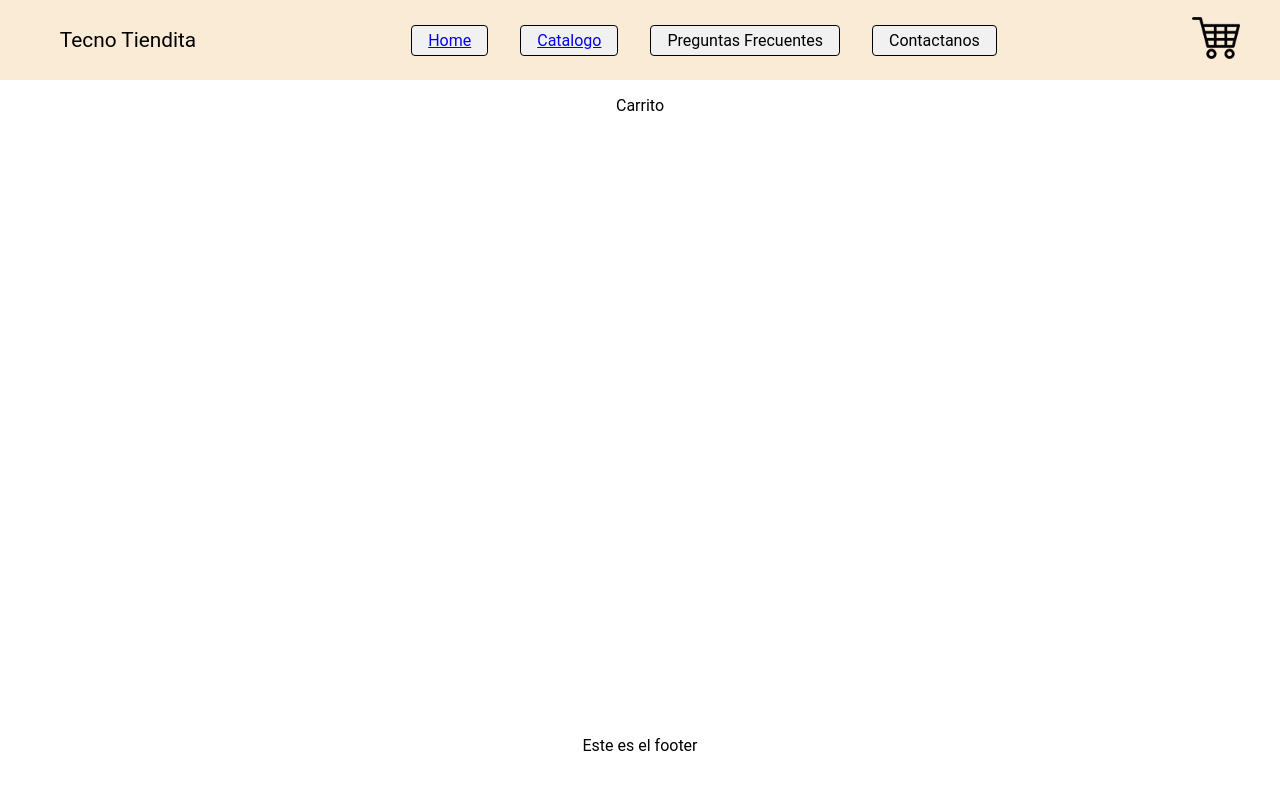
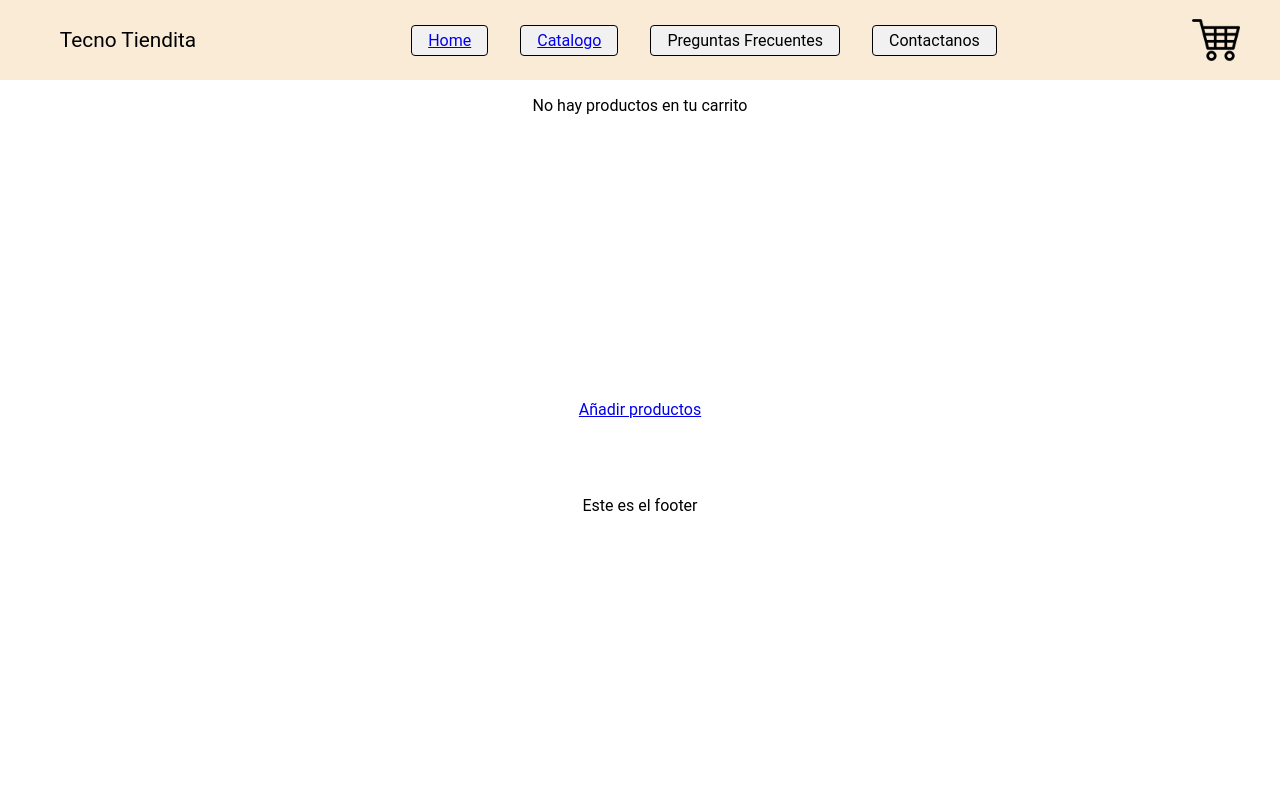
Before and after one commit to luiscarp15115/clases-reactjs-luiss, a React (Create React App) app: page /cart in a window 1280 px wide. Shown: the top 790 px of the page. Built offline with nearby package versions, Linux system fonts and the light colour scheme.

Commit message:
desafio 10

```diff
--- a/src/App.js
+++ b/src/App.js
@@ -7,21 +7,20 @@ import ItemListContainer from './components/ItemListContainer.js';
 import Footer from './components/Footer';
 import CartDetail from './components/CartDetail';
 import CartProvider from './store/CartContext';
+import Cart from './components/Cart';
 
 function App() {
   return (
     <div className="App">
       <CartProvider>
       <Navbar />
-
       <Routes >
         <Route path='/' element={<Home />} ></Route>
         <Route path='/Home' element={<Home />} ></Route>
         <Route path='/category' element={<ItemListContainer />} ></Route>
         <Route path='/item/:itemId' element={<ItemDetailContainer />}></Route>
-        <Route path='/cart' element={<CartDetail/>}></Route>
+        <Route path='/cart' element={<Cart/>}></Route>
       </Routes>
-
       <Footer />
       </CartProvider>
 
--- /dev/null
+++ b/src/components/Cart.css
@@ -0,0 +1,6 @@
+.cart{
+    display: flex;
+    flex-direction: column;
+    align-items: center;
+    padding-top: 2rem;
+}
--- /dev/null
+++ b/src/components/Cart.js
@@ -0,0 +1,30 @@
+import React from 'react';
+import './Cart.css';
+import {useCartContext} from '../store/CartContext'
+import { Link } from 'react-router-dom';
+import CartDetail from './CartDetail';
+const Cart = () => {
+    const {carrito, borrarCarrito, totalcart} = useCartContext();
+    if(carrito.length === 0 ) {
+        return(
+            <>
+            <p>No hay productos en tu carrito</p>
+            <Link to='/category'>Añadir productos</Link>
+            </>
+        )
+    }
+    else{
+return (
+        <div className='cart'>
+            <h1>Carrito</h1>
+            {
+                carrito.map(producto => <CartDetail producto={producto}></CartDetail>)
+            }
+            <p>Total: ${totalcart}</p>
+            <button onClick={()=>borrarCarrito()}>Borrar Carrito</button>
+        </div>
+        )
+    }
+}
+
+export default Cart;
--- /dev/null
+++ b/src/components/CartDetail.css
@@ -0,0 +1,7 @@
+.item-cart{
+    width: 50%;
+    display: flex;
+    flex-direction: row;
+    justify-content: space-around;
+    align-items: center;
+}
--- a/src/components/CartDetail.js
+++ b/src/components/CartDetail.js
@@ -1,8 +1,17 @@
+import React from 'react'
+import './CartDetail.css';
+import {useCartContext} from '../store/CartContext'
 
-
-function CartDetail(){
+const CartDetail = ({producto})=>{
+    const {borrarProducto} = useCartContext()
     return (
-        <p >Carrito</p>
+        <div className='item-cart' >
+                <h2>{producto.tipo} {producto.nombre}</h2>
+                <p>{producto.cantidad}u</p>
+                <p>${producto.precio}</p>
+                <p>Total: {producto.precio*producto.cantidad}</p>
+                <button onClick={() => borrarProducto(producto.id)}>Eliminar producto</button>
+        </div>
     )
 }
 
--- a/src/components/CartWidget.css
+++ b/src/components/CartWidget.css
@@ -1,3 +1,7 @@
 .carrito-img{
     width: 3rem;
 }
+.img-carrito{
+    display: flex;
+    flex-direction: row;
+}
--- a/src/components/CartWidget.js
+++ b/src/components/CartWidget.js
@@ -1,16 +1,18 @@
 import './CartWidget.css';
 import carritoimg from './carrito.png';
-
-function CartWidget() {
+import {useCartContext} from '../store/CartContext'
 
 
+const CartWidget = () => {
+    const {contadorcart} = useCartContext();
     return (
-
-
+        <>
         <div className='img-carrito'>
             <img src={carritoimg} className="carrito-img" />
+                 <p>{contadorcart || ' '}</p>
         </div>
 
+        </>
     );
   }
 
--- a/src/components/ItemCount.js
+++ b/src/components/ItemCount.js
@@ -27,7 +27,7 @@ function Itemcount({ stock, inicial, onAdd }) {
                 <p>{num}</p>
                 <button onClick={agregar}>+</button>
             </div>
-            <Link to='/cart'onClick={() => onAdd(num)}>Agregar al carrito</Link>
+            <Link to='/#'onClick={() => onAdd(num)}>Agregar al carrito</Link>
         </div>
     )
 }
--- a/src/components/ItemDetail.css
+++ b/src/components/ItemDetail.css
@@ -1,5 +1,3 @@
-
-
 .detail-grid{
     display: grid;
     grid-template-columns: 40% 60%;
--- a/src/components/ItemDetail.js
+++ b/src/components/ItemDetail.js
@@ -1,8 +1,8 @@
 import Itemcount from './ItemCount.js';
 import './ItemDetail.css';
 import {useCartContext} from '../store/CartContext'
+
 export const ItemDetail = ({ props }) => {
-
     const {agregarCarrito} = useCartContext()
 
     const onAdd = (cantidad) =>{
--- a/src/components/Navbar.js
+++ b/src/components/Navbar.js
@@ -14,7 +14,9 @@ function Navbar() {
                     <a src="#" className='link'>Contactanos</a>
                 </div>
                 <div className='carrito'>
-                    <Carrito />
+                    <Link to='/cart'>
+                        <Carrito />
+                    </Link>
                 </div>
         </header>
     );
--- a/src/store/CartContext.js
+++ b/src/store/CartContext.js
@@ -1,4 +1,4 @@
-import React, { useState, useContext } from "react";
+import React, { useState, useContext, useMemo } from "react";
 
 const CartContext = React.createContext([]);
 
@@ -14,17 +14,24 @@ const CartProvider = ({children}) =>{
         setCarrito(newCarrito)
     }
 
+    console.log(carrito)
+
+
     const borrarCarrito = () => setCarrito([])
     const borrarProducto = (id) => setCarrito(carrito.filter(producto => producto.id != id))
     const repetidos = (id) => carrito.find(producto => producto.id === id)
+    const totalcart = carrito.reduce((totcart, product )=> totcart + product.cantidad * product.precio , 0)
+    const contadorcart = carrito.reduce((cont, prod) => cont + prod.cantidad, 0 )
 
-    console.log(carrito)
     return(
         <CartContext.Provider value={{
             borrarCarrito : borrarCarrito,
             borrarProducto : borrarProducto,
             repetidos:repetidos,
-            agregarCarrito : agregarCarrito
+            agregarCarrito : agregarCarrito,
+            totalcart:totalcart,
+            contadorcart: contadorcart,
+            carrito
         }}>
             {children}
         </CartContext.Provider>
```
